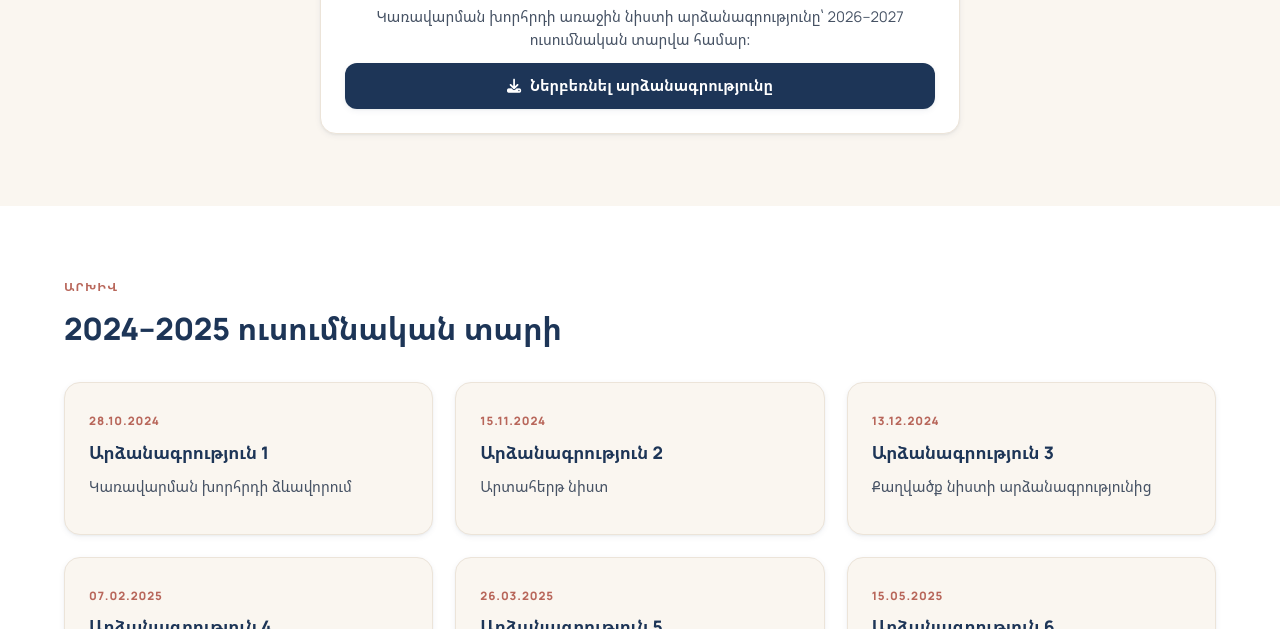
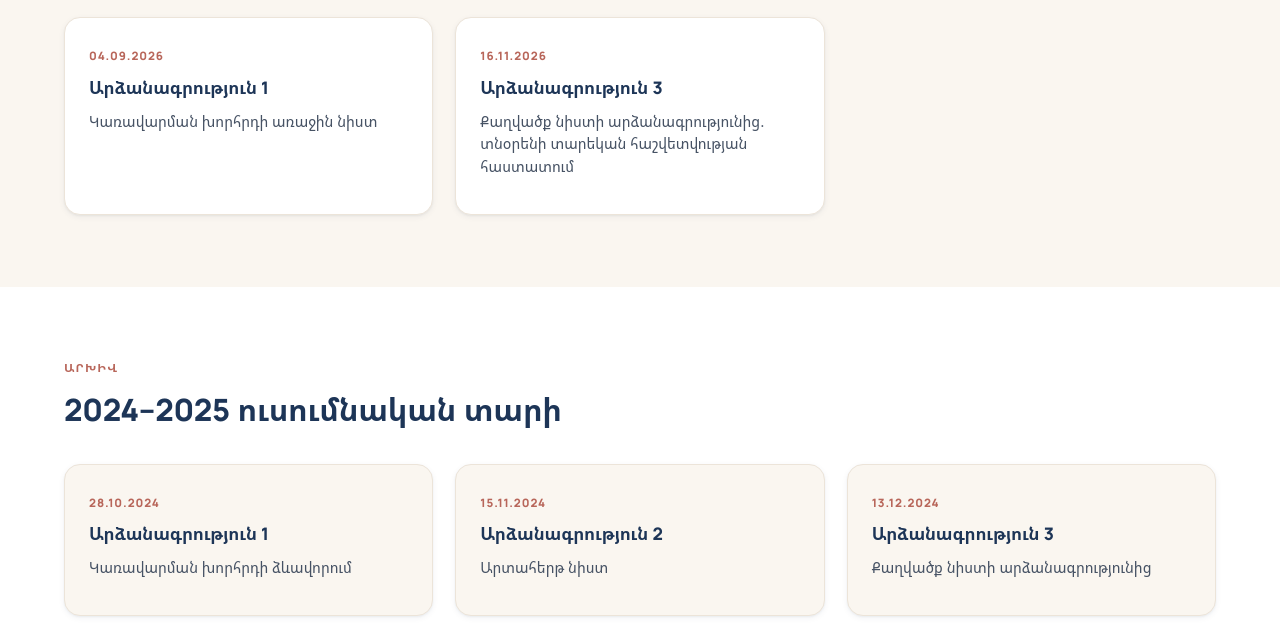
Before and after one commit to 790azat/school-42, a plain HTML site: page management-council.html in a window 1280 px wide. Shown: the part 471-1100 px from the top of the page. Drawn offline with Linux system fonts and the light colour scheme.

Commit message:
Add council protocol 3 of 16.11.2026 to the management council page (#24)
Claude-Session: https://claude.ai/code/session_01HGDinCjq2Mk2cm3RZTzRps

Co-authored-by: Claude <noreply@anthropic.com>

```diff
--- a/management-council.html
+++ b/management-council.html
@@ -55,13 +55,12 @@
 </section>
 <section class="section">
   <div class="container">
-    <div class="card" style="max-width:640px;margin:0 auto">
-      <div class="card-body text-center">
-        <span class="card-eyebrow">2026–2027 ուսումնական տարի</span>
-        <h3>Արձանագրություն 1</h3>
-        <p>Կառավարման խորհրդի առաջին նիստի արձանագրությունը՝ 2026–2027 ուսումնական տարվա համար։</p>
-        <a href="assets/pdf/ardzanagrutyun-2026-2027-1.pdf" target="_blank" class="btn btn-primary btn-block"><i class="fa-solid fa-download" aria-hidden="true"></i>Ներբեռնել արձանագրությունը</a>
-      </div>
+    <div class="section-head">
+      <div><span class="kicker">Ընթացիկ</span><h2>2026–2027 ուսումնական տարի</h2></div>
+    </div>
+    <div class="grid grid-3">
+      <a href="assets/pdf/ardzanagrutyun-2026-2027-1.pdf" target="_blank" class="card"><div class="card-body"><span class="card-eyebrow">04.09.2026</span><h3>Արձանագրություն 1</h3><p>Կառավարման խորհրդի առաջին նիստ</p></div></a>
+      <a href="assets/pdf/ardzanagrutyun-2026-2027-3.pdf" target="_blank" class="card"><div class="card-body"><span class="card-eyebrow">16.11.2026</span><h3>Արձանագրություն 3</h3><p>Քաղվածք նիստի արձանագրությունից․ տնօրենի տարեկան հաշվետվության հաստատում</p></div></a>
     </div>
   </div>
 </section>
```
Also changed, not shown: 1 other file.
